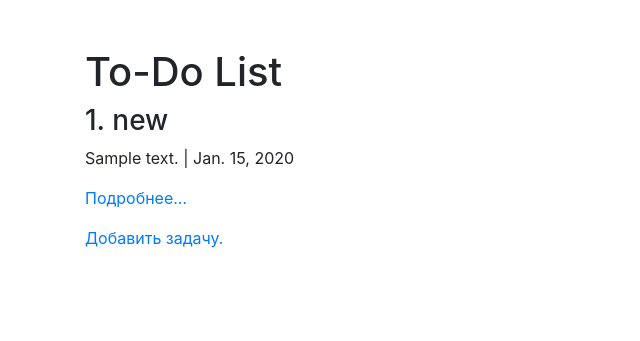
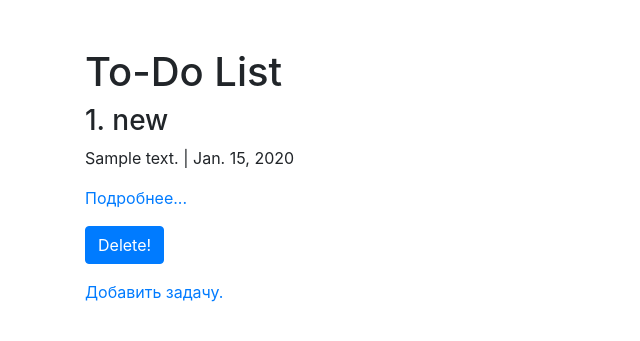
Before and after one commit to Illarionov81/python_group_5_homework_45_Alexander_Illarionov, a Django app: page / in a window 1280 px wide. Shown: the top 341 px of the page, without its empty margins (0-640 px from the left). Run offline with Django 3.2, Linux system fonts and the light colour scheme; tables that the repository leaves empty hold one stand-in row (values such as "Sample post"); some libraries are stand-ins or nearby versions.

Commit message:
добавлена функция удаления отдельной задачи

```diff
--- a/source/main/urls.py
+++ b/source/main/urls.py
@@ -15,11 +15,12 @@ Including another URLconf
 """
 from django.contrib import admin
 from django.urls import path
-from webapp.views import task_list, tasks_view, task_add_view
+from webapp.views import task_list, tasks_view, task_add_view, task_delete_view
 
 urlpatterns = [
     path('admin/', admin.site.urls),
     path('', task_list),
     path('task/', tasks_view),
-    path('task/add/', task_add_view)
+    path('task/add/', task_add_view),
+    path('task/delete/', task_delete_view)
 ]
--- a/source/webapp/templates/index_to_do.html
+++ b/source/webapp/templates/index_to_do.html
@@ -15,6 +15,7 @@
             <h3>{{ task.pk }}. {{ task.status }}</h3>
             <p>{{ task.description }} | {{ task.completion_time }}</p>
             <p><a href="/task/?pk={{ task.pk }}">Подробнее...</a></p>
+            <p><a href="/task/delete/?pk={{ task.pk }}" ><button type="submit"  class="btn btn-primary">Delete!</button></a></p>
         {% endfor %}
         <a href="/task/add/">Добавить задачу.</a>
     </div>
--- a/source/webapp/templates/task_create.html
+++ b/source/webapp/templates/task_create.html
@@ -29,7 +29,7 @@
             <input type="text" name="completion_time" class="form-control" id="time">
         </div>
         <div class="col-sm-2">
-            <button type="submit" class="btn btn-primary mb-2">Submit</button>
+            <button type="submit" class="btn btn-primary mb-2">Add</button>
         </div>
         <div class="col-sm-2">
             <p>
--- a/source/webapp/views.py
+++ b/source/webapp/views.py
@@ -16,6 +16,15 @@ def tasks_view(request):
     context = {'task': task}
     return render(request, "task.html", context)
 
+def task_delete_view(request):
+    task_id = request.GET.get('pk')
+    task = To_Do_list.objects.get(pk=task_id)
+    task.delete()
+    data = To_Do_list.objects.all()
+    return render(request, 'index_to_do.html', context={
+        'task_list': data
+    })
+
 
 def task_add_view(request):
     if request.method == "GET":
@@ -24,8 +33,7 @@ def task_add_view(request):
         })
     elif request.method == 'POST':
         description = request.POST.get('description')
-        completion_time = request.POST.get('completion_time')
-        print(completion_time)
+        completion_time = request.POST.get('completion_time', None)
         status = request.POST.get('status')
         task = To_Do_list.objects.create(description=description,
                                          completion_time=completion_time,
```
Also changed, not shown: source/webapp/templates/task.html (+3 -5 lines).
